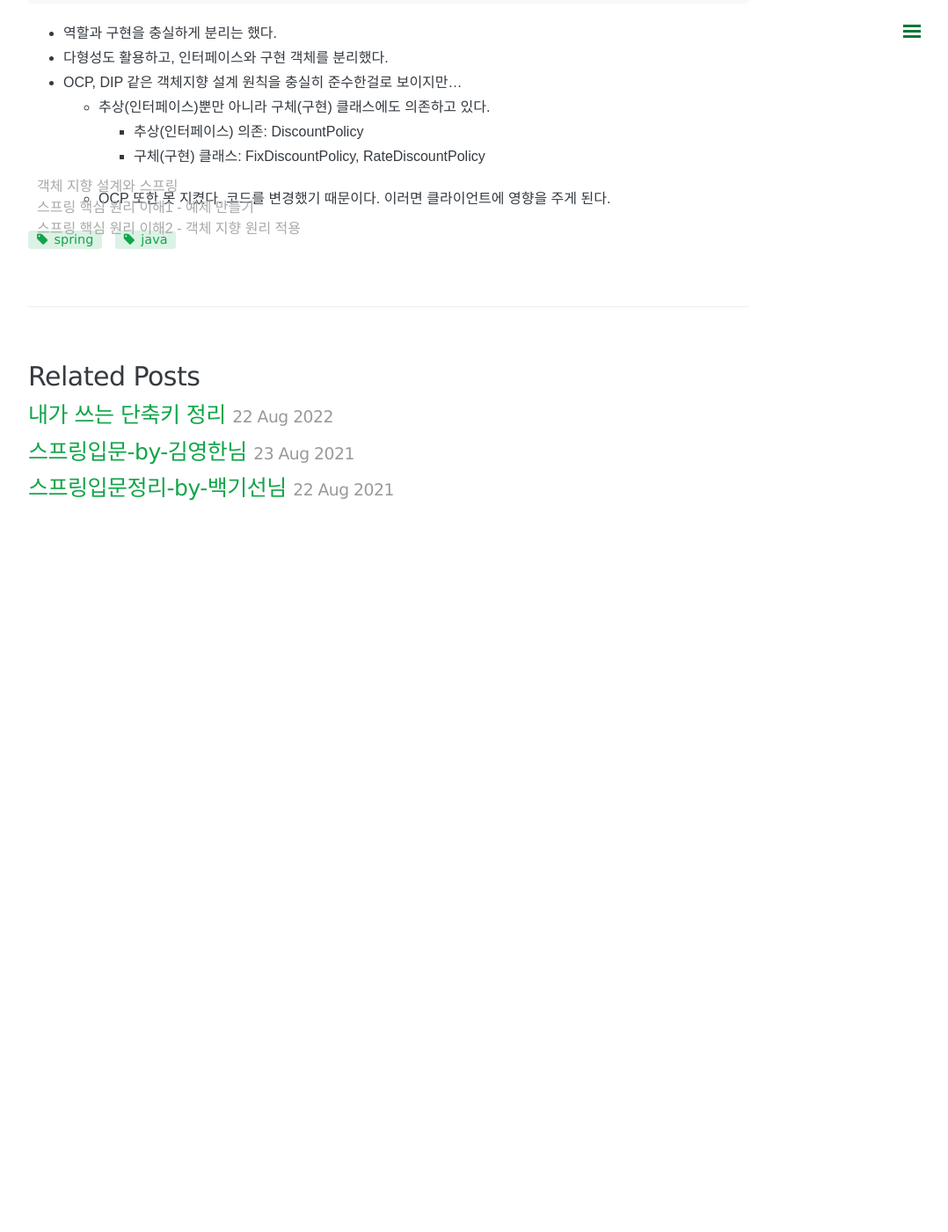
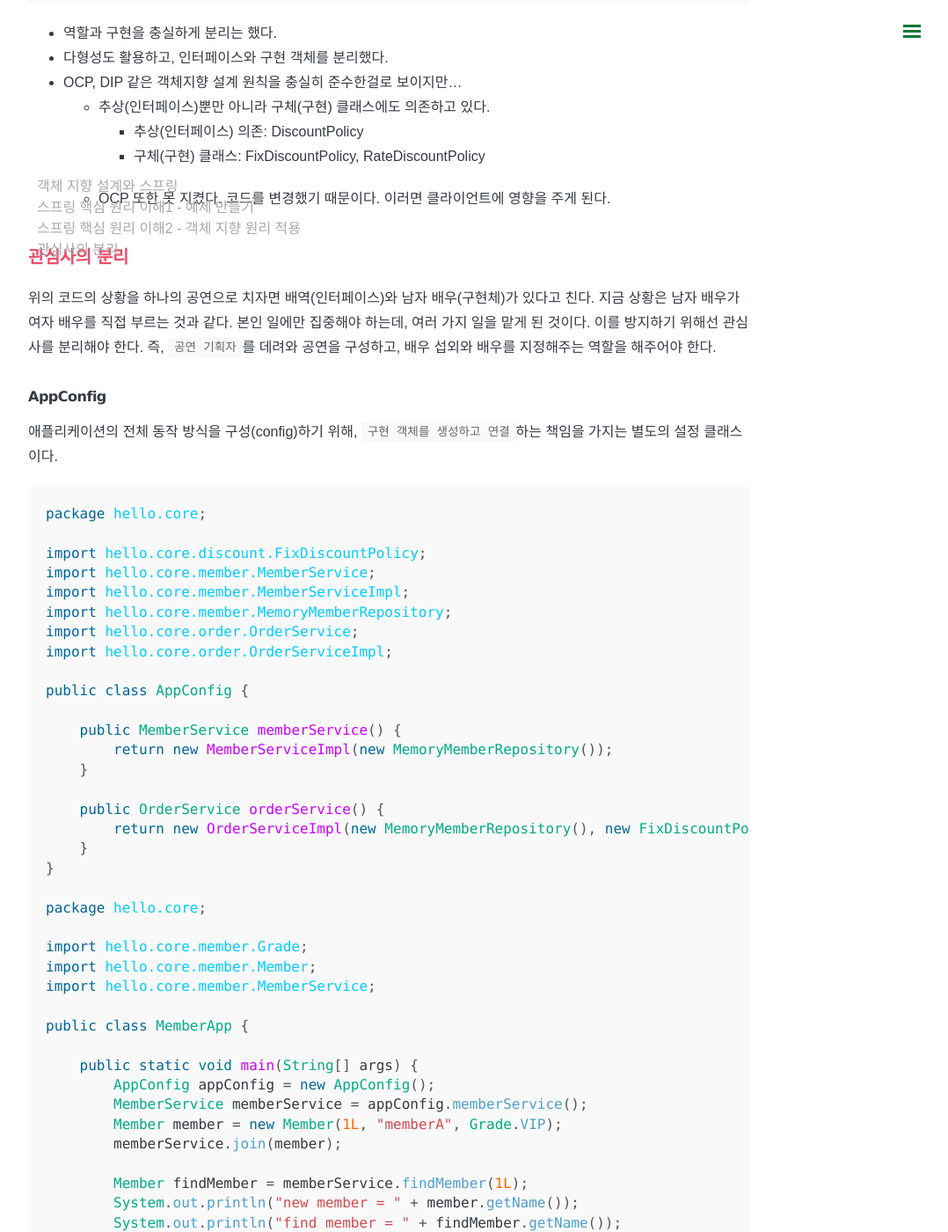
Before and after one commit to somefood/somefood.github.io, a Jekyll site: the page built from _posts/Spring/2021-09-02-스프링핵심원리-by-김영한님.md, in a window 1280 px wide and 1400 px high, scrolled down 6503 px. Shown: the whole window at 88% size, without its empty margins (198-1276 px from the left). Built offline with Jekyll 4.4.1, drawn with Linux system fonts in a browser that asks for light colours; nearby versions of some CDN libraries; comment, search, counter and statistics services are not loaded; before the commit the page ends 7133 px from its top, so only the background shows below that; some of the changed text lies outside the part shown.

Commit message:
관심사의 분리

````diff
--- a/_posts/Spring/2021-09-02-스프링핵심원리-by-김영한님.md
+++ b/_posts/Spring/2021-09-02-스프링핵심원리-by-김영한님.md
@@ -235,3 +235,55 @@ public class OrderServiceImpl implements OrderService {
     - 추상(인터페이스) 의존: DiscountPolicy
     - 구체(구현) 클래스: FixDiscountPolicy, RateDiscountPolicy
   - OCP 또한 못 지켰다. 코드를 변경했기 때문이다. 이러면 클라이언트에 영향을 주게 된다.
+
+## 관심사의 분리
+
+위의 코드의 상황을 하나의 공연으로 치자면 배역(인터페이스)와 남자 배우(구현체)가 있다고 친다. 지금 상황은 남자 배우가 여자 배우를 직접 부르는 것과 같다. 본인 일에만 집중해야 하는데, 여러 가지 일을 맡게 된 것이다. 이를 방지하기 위해선 관심사를 분리해야 한다. 즉, `공연 기획자`를 데려와 공연을 구성하고, 배우 섭외와 배우를 지정해주는 역할을 해주어야 한다.
+
+### AppConfig
+
+애플리케이션의 전체 동작 방식을 구성(config)하기 위해, `구현 객체를 생성하고 연결`하는 책임을 가지는 별도의 설정 클래스이다.
+
+```java
+package hello.core;
+
+import hello.core.discount.FixDiscountPolicy;
+import hello.core.member.MemberService;
+import hello.core.member.MemberServiceImpl;
+import hello.core.member.MemoryMemberRepository;
+import hello.core.order.OrderService;
+import hello.core.order.OrderServiceImpl;
+
+public class AppConfig {
+
+    public MemberService memberService() {
+        return new MemberServiceImpl(new MemoryMemberRepository());
+    }
+
+    public OrderService orderService() {
+        return new OrderServiceImpl(new MemoryMemberRepository(), new FixDiscountPolicy());
+    }
+}
+
+package hello.core;
+
+import hello.core.member.Grade;
+import hello.core.member.Member;
+import hello.core.member.MemberService;
+
+public class MemberApp {
+
+    public static void main(String[] args) {
+        AppConfig appConfig = new AppConfig();
+        MemberService memberService = appConfig.memberService();
+        Member member = new Member(1L, "memberA", Grade.VIP);
+        memberService.join(member);
+
+        Member findMember = memberService.findMember(1L);
+        System.out.println("new member = " + member.getName());
+        System.out.println("find member = " + findMember.getName());
+    }
+}
+```
+
+이런식으로 해두면 Service에서는 인터페이스만 의존하고, 실행만하면 된다.
````
